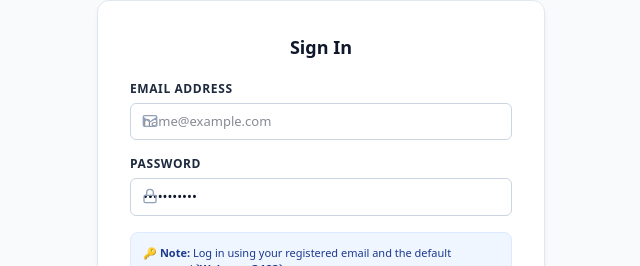
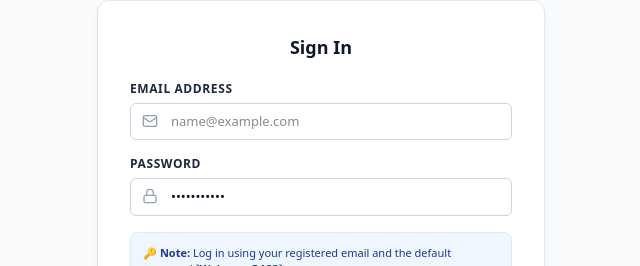
Before and after one commit to vinay1979-git/rptdashboard, a Next.js app: page /login in a window 1280 px wide. Shown: the part 247-513 px from the top of the page, without its empty margins (319-959 px from the left). Built offline with nearby package versions, Linux system fonts and the light colour scheme.

Commit message:
fix: force left-padding on login inputs using important utility class

```diff
--- a/src/app/login/LoginClient.tsx
+++ b/src/app/login/LoginClient.tsx
@@ -58,7 +58,7 @@ export default function LoginClient() {
                   type="email"
                   name="email"
                   required
-                  className="custom-input w-full pl-10"
+                  className="custom-input w-full !pl-10"
                   placeholder="name@example.com"
                 />
               </div>
@@ -74,7 +74,7 @@ export default function LoginClient() {
                   name="password"
                   required
                   defaultValue="Welcome@123"
-                  className="custom-input w-full pl-10"
+                  className="custom-input w-full !pl-10"
                   placeholder="••••••••"
                 />
               </div>
```
